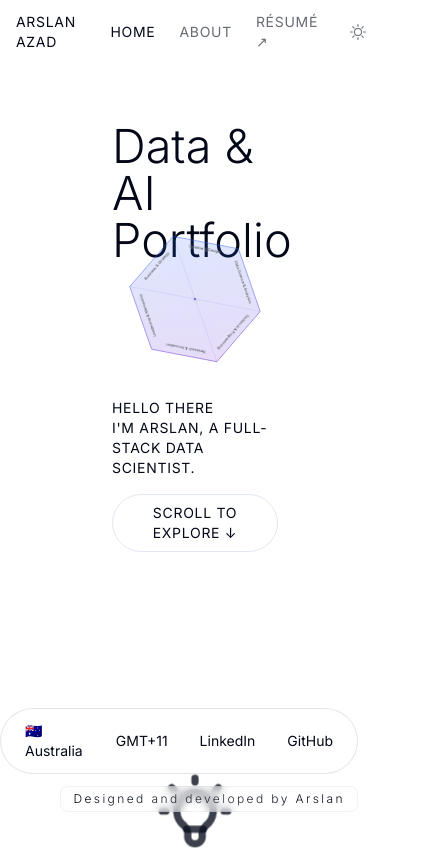
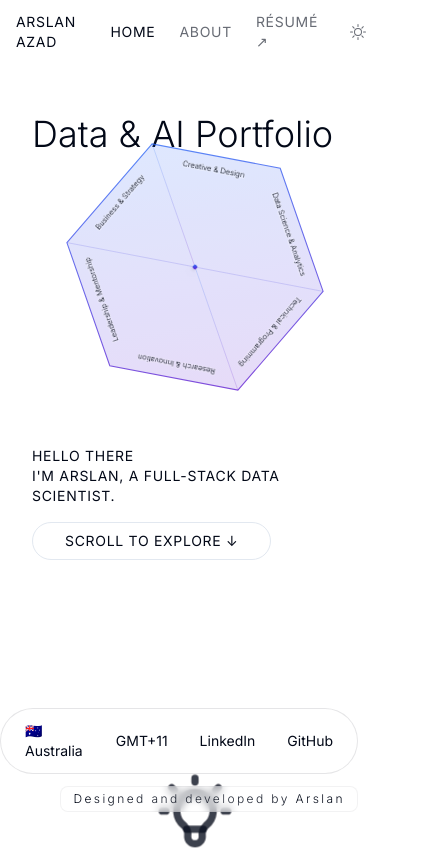
Before and after one commit to arslan-azad/arslan-azad-portfolio, a Next.js app: page / in a window 390 px wide. Shown: the top 850 px of the page, 425 px wide, since content can reach past the window. Built offline with nearby package versions, Linux system fonts and the light colour scheme.

Commit message:
minor fix herosection

```diff
--- a/src/components/HeroSection.tsx
+++ b/src/components/HeroSection.tsx
@@ -5,13 +5,13 @@ import CompetencyHexagon from './CompetencyHexagon'
 
 export default function HeroSection() {
   return (
-    <section className="min-h-[80vh] flex flex-col justify-center gap-8 p-24">
+    <section className="min-h-[80vh] flex flex-col justify-center gap-8 px-4 py-24 sm:p-24">
       <div className="container">
         <motion.h1
           initial={{ opacity: 0, y: 20 }}
           animate={{ opacity: 1, y: 0 }}
           transition={{ duration: 0.8 }}
-          className="text-[12vw] leading-none font-light"
+          className="text-4xl sm:text-5xl md:text-6xl lg:text-[8vw] leading-none font-light"
         >
           Data & AI Portfolio
         </motion.h1>
```
